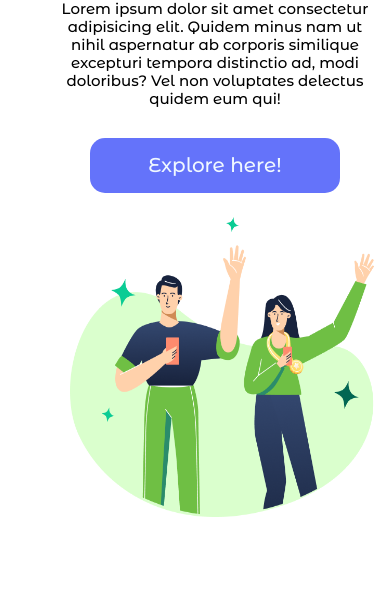
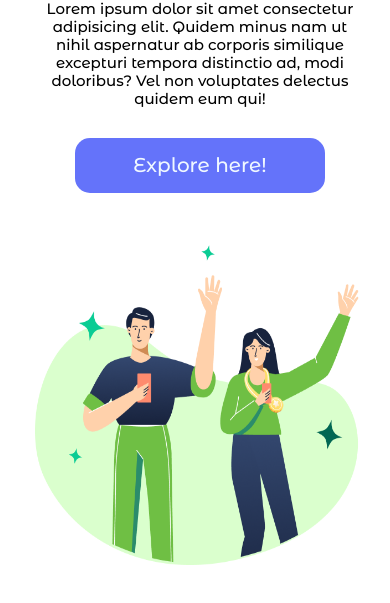
Before and after one commit to leleo-arch/WIDE, a plain HTML site: page Index.html in a window 390 px wide. Shown: the part 223-826 px from the top of the page. Drawn offline with Linux system fonts and the light colour scheme.

Commit message:
Ajuste - Responsivo - Mobile

```diff
--- a/style.css
+++ b/style.css
@@ -110,11 +110,15 @@ div {
 }
 
 img {
-    padding: 40px;
-    max-width: 100%;
-    height: auto;
+
+    padding: 30px;
+    width: auto;
+    margin-left: 16px;
+    margin-top: 110px;
+    display: block;
     position: absolute;
-    bottom: 30px;
+    top: 431px;
+    max-width: 90%;
 }
 
  header { display: none;
@@ -182,14 +186,14 @@ div{
 
     height: 100%;
     position: absolute;
-    left: 20px;
+    left: 5px;
 }
 
     img {
  height: 45%;
  position: absolute;
- top: 400px;
- left: 30px;
+ top: 328px;
+ left: -11px;
  max-width: 100%;
 
 
@@ -210,8 +214,22 @@ h1 {
 
 .botão {
 
+
 }
 
 
 
 }
+
+
+@media screen and ( max-width: 375px) {
+    img {
+        height: 45%;
+        position: absolute;
+        top: 328px;
+        left: 11px;
+        max-width: 100%;
+
+
+       }
+}
```
